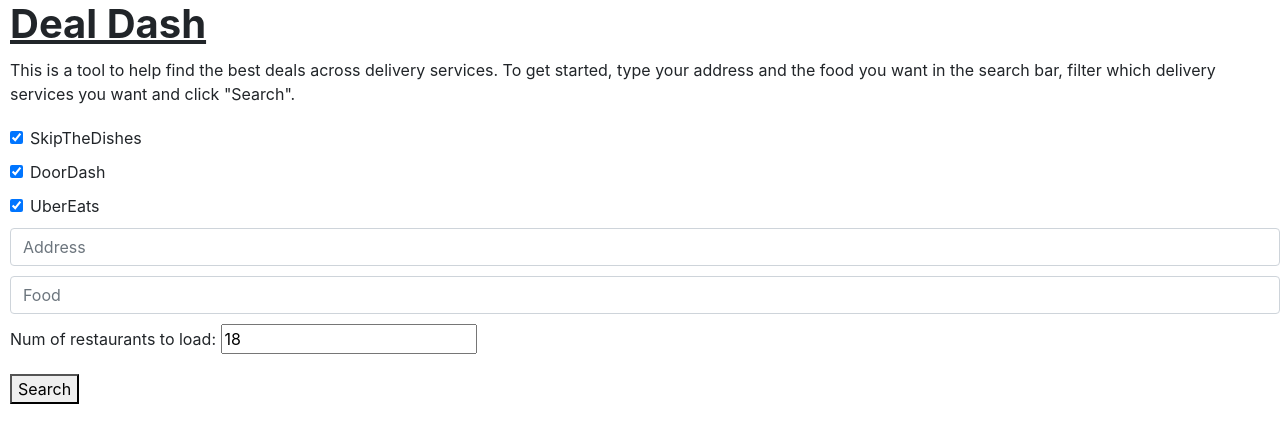
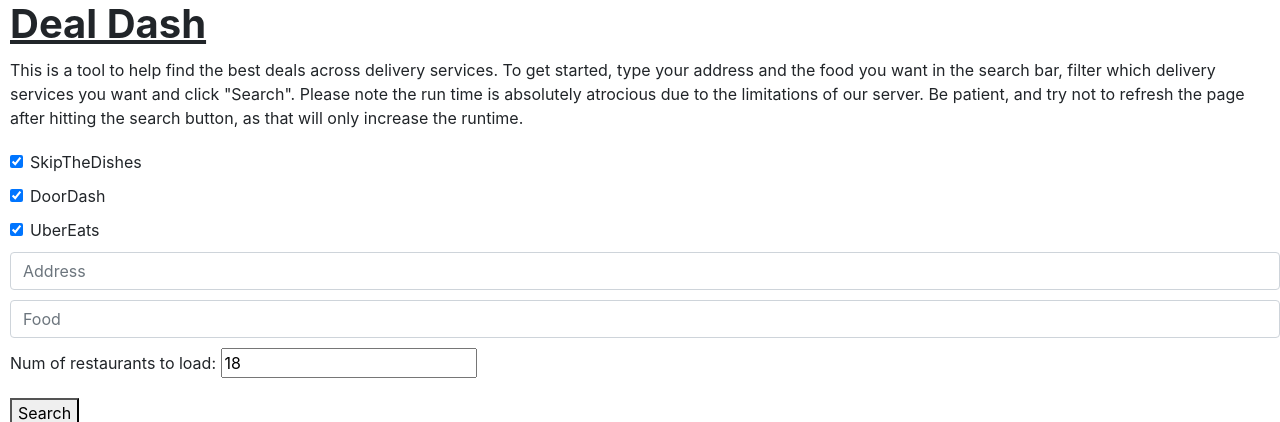
Before and after one commit to M1ttttw/HackathonJuly2024, a Flask app: page / in a window 1280 px wide. Shown: the top 422 px of the page. Run offline with Flask 3, Linux system fonts and the light colour scheme; some libraries are stand-ins or nearby versions.

Commit message:
Updated the Description of the webpage

```diff
--- a/templates/DealDash.html
+++ b/templates/DealDash.html
@@ -85,7 +85,7 @@
     <!-- Here is the Header of our Deal Dash website-->
     <h1><b><u>Deal Dash</u></b></h1>
 
-    <p id = "siteDescText">This is a tool to help find the best deals across delivery services. To get started, type your address and the food you want in the search bar, filter which delivery services you want and click "Search".</p>
+    <p id = "siteDescText">This is a tool to help find the best deals across delivery services. To get started, type your address and the food you want in the search bar, filter which delivery services you want and click "Search". Please note the run time is absolutely atrocious due to the limitations of our server. Be patient, and try not to refresh the page after hitting the search button, as that will only increase the runtime.</p>
 
     <!-- Create checkboxes for all 3 delivery services using bootstrap -->
     <div id = "checkboxSection">
```
Also changed, not shown: db.sqlite3.
